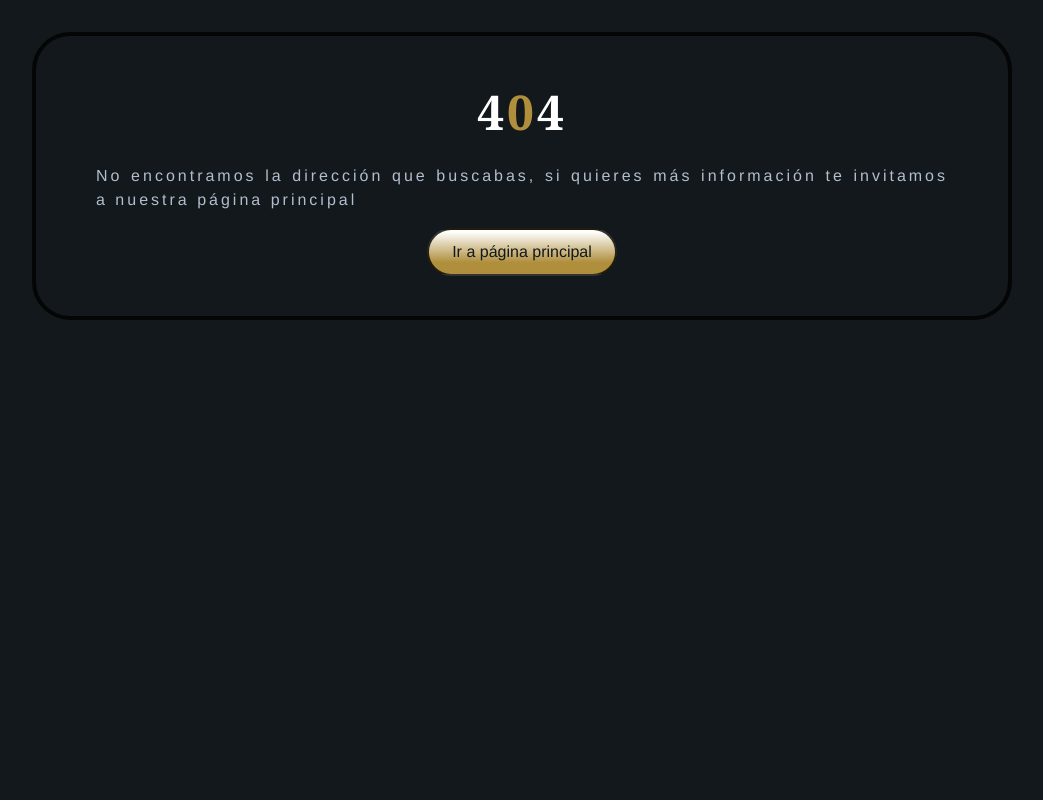
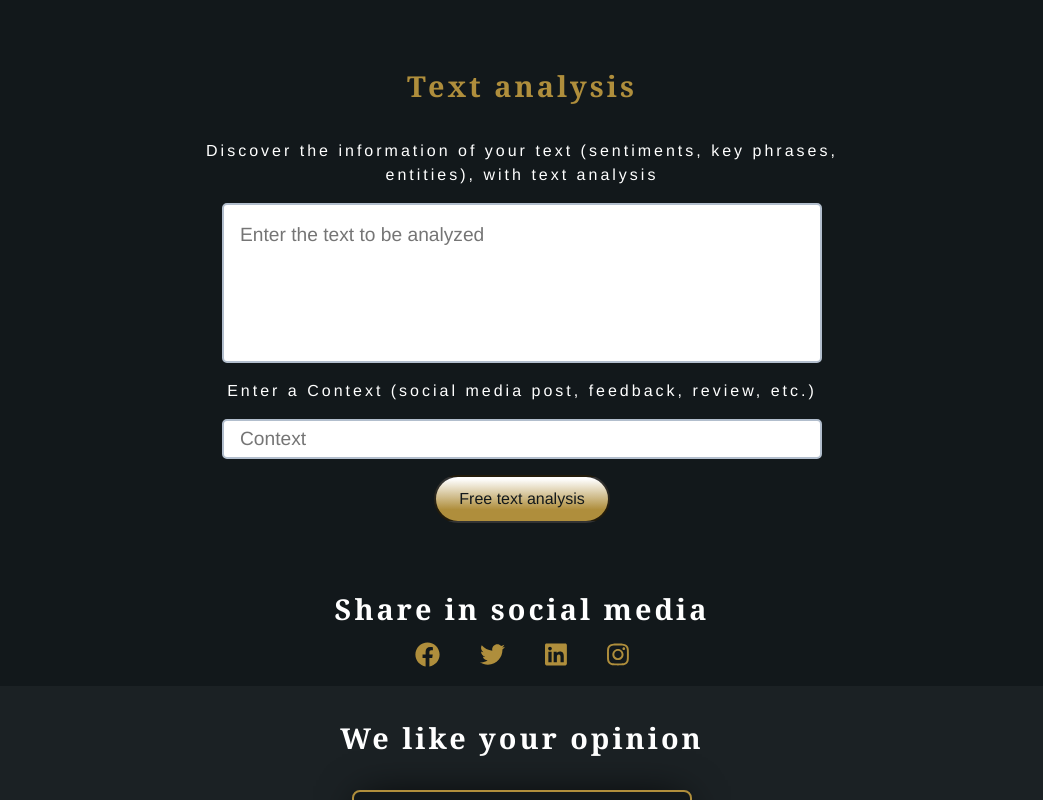
Before and after one commit to MEGAFRAN/clubtal, a Next.js app: page /text-analysis in a window 1280 px wide. Before the commit this address had no page. Shown: the top 800 px of the page, without its empty margins (118-1161 px from the left). Built offline with nearby package versions, Linux system fonts and the light colour scheme.

Commit message:
feature/wa-47: changed sentiment-analysis page to text-analysis page

```diff
--- /dev/null
+++ b/app/components/sections/above_fold/header/TextAnalysisHeader.tsx
@@ -0,0 +1,29 @@
+import { useContext } from "react"
+import {
+  HeaderProps,
+  LanguageContextValue,
+} from "../../../../constants/types/components_props/types"
+import styles from "../../../../styles/sections/text-analysis-header.module.scss"
+import TextAnalysis from "../../../text_analysis/TextAnalysis"
+import languageContext from "../../../../contexts/languageContext/languageContext"
+
+const TextAnalysisHeader = ({ title, text, buttonText }: HeaderProps) => {
+  const { userLanguage } = useContext(languageContext) as LanguageContextValue
+
+  return (
+    <header className={styles.container}>
+      <h1>{title[2]}</h1>
+      <TextAnalysis
+        textCta={title[0]}
+        inputCta={title[1]}
+        buttonText={buttonText[0]}
+        textAreaPlaceholder={text[0]}
+        inputPlaceholder={text[1]}
+        requiredValueMessage={text[2]}
+        loadingText={text[4]}
+        userLanguage={userLanguage}
+      />
+    </header>
+  )
+}
+export default TextAnalysisHeader
--- a/app/components/text_analysis/TextAnalysis.tsx
+++ b/app/components/text_analysis/TextAnalysis.tsx
@@ -1,7 +1,12 @@
 import { useState } from "react"
-import getSentimentAnalysis from "../../services/text_analysis/get-sentiment-analysis"
+import getTextAnalysis from "../../services/text_analysis/get-text-analysis"
 import styles from "../../styles/components/text-analysis.module.scss"
-import { TextAnalysisProps } from "../../constants/types/components_props/types"
+import {
+  EntityRecognitionState,
+  KeyPhrasesState,
+  SentimentAnalysisState,
+  TextAnalysisProps,
+} from "../../constants/types/components_props/types"
 import {
   handleInput,
   handleValidation,
@@ -17,10 +22,13 @@ const TextAnalysis = ({
   buttonText,
   requiredValueMessage,
   loadingText,
+  userLanguage,
 }: TextAnalysisProps) => {
   const [userMessageContext, setUserMessageContext] = useState("")
   const [userMessage, setUserMessage] = useState("")
-  const [textAnalysisResponse, setTextAnalysisResponse] = useState("")
+  const [sentimentAnalysis, setSentimentAnalysis] = useState<SentimentAnalysisState[]>([])
+  const [keyPhrases, setKeyPhrases] = useState<KeyPhrasesState[]>([])
+  const [entityRecognition, setEntityRecognition] = useState<EntityRecognitionState[]>([])
   const [isLoading, setIsLoading] = useState(false)
 
   async function handleSubmit(event: React.FormEvent<HTMLFormElement>) {
@@ -29,9 +37,11 @@ const TextAnalysis = ({
     try {
       gtmEvents.sendMessageTextAnalysis({ userMessage, userMessageContext })
       setIsLoading(true)
-      const response = await getSentimentAnalysis(userMessage, userMessageContext)
+      const response = await getTextAnalysis(userMessage, userMessageContext)
       const data = await response.json()
-      setTextAnalysisResponse(data.content)
+      setSentimentAnalysis(data?.sentimentAnalysis)
+      setKeyPhrases(data?.keyPhrases)
+      setEntityRecognition(data?.entityRecognition)
       setIsLoading(false)
     } catch (error) {
       console.error(error)
@@ -75,11 +85,57 @@ const TextAnalysis = ({
           isLoading={isLoading}
           buttonText={buttonText}
           loadingText={loadingText}
-          maxProgress={160}
+          maxProgress={50}
         />
-        {!isLoading && textAnalysisResponse && (
-          <p className={styles.analysis_result}>{textAnalysisResponse}</p>
-        )}
+        {!isLoading &&
+        sentimentAnalysis?.length &&
+        keyPhrases?.length &&
+        entityRecognition?.length ? (
+          <div className={styles.results_container}>
+            <span>{userLanguage === "español" ? "INFORMACION DEL TEXTO" : "TEXT INFO"}</span>
+            <div className={styles.sentiment_analysis}>
+              <span>
+                {userLanguage === "español"
+                  ? "Sentimiento predominante: "
+                  : "Prevailing sentiment: "}
+                {sentimentAnalysis[0].sentiment}
+              </span>
+              <span>
+                {userLanguage === "español" ? "Porcentaje positivo: " : "Positive percentage: "}
+                {sentimentAnalysis[0].confidenceScores.positive * 100}%
+              </span>
+              <span>
+                {userLanguage === "español" ? "Porcentaje neutral: " : "Neutral percentage: "}
+                {sentimentAnalysis[0].confidenceScores.neutral * 100}%
+              </span>
+              <span>
+                {userLanguage === "español" ? "Porcentaje negativo: " : "Negative percentage: "}
+                {sentimentAnalysis[0].confidenceScores.negative * 100}%
+              </span>
+            </div>
+            <div className={styles.key_phrases}>
+              <span>{userLanguage === "español" ? "Frases claves " : "Key phrases "}</span>
+              <ol>
+                {keyPhrases[0].keyPhrases.map((item, index) => (
+                  <li key={index}>{item}</li>
+                ))}
+              </ol>
+            </div>
+            <div className={styles.entity_recognition}>
+              <span>{userLanguage === "español" ? "Entidades " : "Entities "}</span>
+              <ol>
+                {entityRecognition[0].entities.map((entity, index) => (
+                  <li key={index}>
+                    {userLanguage === "español" ? "Texto: " : "Text: "}
+                    {entity.text} <br />
+                    {userLanguage === "español" ? "Categoría: " : "Category: "}
+                    {entity.category}
+                  </li>
+                ))}
+              </ol>
+            </div>
+          </div>
+        ) : null}
       </form>
     </div>
   )
--- a/app/constants/seo/sentimentAnalysisHead.tsx
+++ b/app/constants/seo/textAnalysisHead.tsx
@@ -1,5 +1,5 @@
-const title = "Clubtal Sentiment Analysis App | AI-Powered Solution for Business Insights"
-const description = `Discover Clubtal's AI-powered sentiment analysis app, designed to provide
+const title = "Clubtal Text Analysis App | AI-Powered Solution for Business Insights"
+const description = `Discover Clubtal's AI-powered text analysis app, designed to provide
   businesses with actionable insights on customer emotions and opinions. Automate processes,
   reduce costs, and make data-driven decisions with our cutting-edge technology. Try it now!`
 const url = "https://clubtal.com/"
@@ -7,7 +7,7 @@ const name = "Clubtal"
 const favicon = "/favicon.ico"
 const themeColor = "#212121"
 
-const SENTIMENT_ANALYSIS_HEAD = (
+const TEXT_ANALYSIS_HEAD = (
   <>
     <meta name="viewport" content="width=device-width, initial-scale=1.0" />
     <meta name="viewport" content="height=device-height, initial-scale=1.0" />
@@ -30,4 +30,4 @@ const SENTIMENT_ANALYSIS_HEAD = (
     <meta name="theme-color" content={themeColor} />
   </>
 )
-export default SENTIMENT_ANALYSIS_HEAD
+export default TEXT_ANALYSIS_HEAD
--- a/app/services/api/variables.ts
+++ b/app/services/api/variables.ts
@@ -5,8 +5,8 @@ const EMAIL_SERVICE_RECRUIT_ENDPOINT = "/api/EmailServiceRecruit1"
 const COMUNICATE_CHAT_BOT_ENDPOINT = "/api/comunicate-chat-bot"
 const CREATE_MAGIC_LINK_ENDPOINT = "/api/create-magic-link"
 const CERTIFY_MAGIC_LINK_ENDPOINT = "/api/certify-magic-link"
-const GET_SENTIMENT_ANALYSIS_ENDPOINT = "/api/get-sentiment-analysis"
 const SEND_FEEDBACK_EMAIL_ENDPOINT = "/api/send-feedback-email"
+const GET_TEXT_ANALYSIS_ENDPOINT = "/api/get-text-analysis"
 
 
 export const EMAIL_SERVICE_GENERAL = `${AZURE_SERVERLESS_API}${EMAIL_SERVICE_GENERAL_ENDPOINT}`
@@ -14,5 +14,5 @@ export const EMAIL_SERVICE_RECRUIT = `${AZURE_SERVERLESS_API}${EMAIL_SERVICE_REC
 export const COMUNICATE_CHAT_BOT = `${CLUBTAL_SERVICES_API}${COMUNICATE_CHAT_BOT_ENDPOINT}`
 export const CREATE_MAGIC_LINK = `${CLUBTAL_SERVICES_API}${CREATE_MAGIC_LINK_ENDPOINT}`
 export const CERTIFY_MAGIC_LINK = `${CLUBTAL_SERVICES_API}${CERTIFY_MAGIC_LINK_ENDPOINT}`
-export const GET_SENTIMENT_ANALYSIS = `${CLUBTAL_SERVICES_API}${GET_SENTIMENT_ANALYSIS_ENDPOINT}`
+export const GET_TEXT_ANALYSIS = `${CLUBTAL_SERVICES_API}${GET_TEXT_ANALYSIS_ENDPOINT}`
 export const SEND_FEEDBACK_EMAIL = `${AZURE_SERVERLESS_API}${SEND_FEEDBACK_EMAIL_ENDPOINT}`
--- a/app/services/pages/sentiment-analysis.ts
+++ b/app/services/pages/text-analysis.ts
@@ -2,9 +2,9 @@ const SENTIMENT_ANALYSIS_TEXT = {
 
   spanish: {
 
-    ctaText: ["Descubre las emociones de tu texto con análisis de opiniones.",
+    ctaText: ["Descubre la informacion de tu texto (sentimientos, frases clave, entidades) con análisis de texto.",
     "Ingresa un contexto (publicación en redes sociales, retroalimentación, reseña, etc).",
-    "Análisis de opiniones."
+    "Análisis de texto."
     ],
 
     placeholdersTexts: ["Escribe el texto que deseas analizar.",
@@ -71,8 +71,8 @@ const SENTIMENT_ANALYSIS_TEXT = {
 
   english: {
 
-    ctaText: ["Discover the feelings of your text, with sentiment analysis",
-    "Enter a Context (social media post, feedback, review, etc.)", "Sentiment analysis"
+    ctaText: ["Discover the information of your text (sentiments, key phrases, entities), with text analysis",
+    "Enter a Context (social media post, feedback, review, etc.)", "Text analysis"
     ],
 
     placeholdersTexts: ["Enter the text to be analyzed",
--- a/app/services/text_analysis/get-sentiment-analysis.ts
+++ b/app/services/text_analysis/get-text-analysis.ts
@@ -1,8 +1,8 @@
-import { GET_SENTIMENT_ANALYSIS } from "../api/variables"
+import { GET_TEXT_ANALYSIS } from "../api/variables"
 import { handleError, handleResponse } from "../utils/reponse/response"
 
-async function getSentimentAnalysis(text: string, context: string): Promise<Response> {
-  return fetch(GET_SENTIMENT_ANALYSIS, {
+async function getTextAnalysis(text: string, context: string): Promise<Response> {
+  return fetch(GET_TEXT_ANALYSIS, {
     method: "POST",
     headers: {
       "Content-Type": "application/json",
@@ -13,4 +13,4 @@ async function getSentimentAnalysis(text: string, context: string): Promise<Resp
     .catch(handleError)
 }
 
-export default getSentimentAnalysis
+export default getTextAnalysis
--- a/app/styles/components/text-analysis.module.scss
+++ b/app/styles/components/text-analysis.module.scss
@@ -47,7 +47,7 @@
     }
 
     .analysis_result {
-      background-color: white;
+      background-color: colors.$primary-white;
       color: colors.$primary-black;
       width: 90vw;
       max-width: 600px;
@@ -70,4 +70,18 @@
       max-height: 100px;
     }
 
+    .results_container {
+      display: flex;
+      flex-direction: column;
+      gap: 2rem;
+      padding: 20px;
+      border: 2px solid colors.$primary-gold;
+      text-align: left;
+
+      .sentiment_analysis, .key_phrases, .entity_recognition {
+        display: flex;
+        flex-direction: column;
+      }
+    }
+
   }
--- a/app/styles/sections/sentiment-analysis-header.module.scss
+++ b/app/styles/sections/text-analysis-header.module.scss
@@ -7,7 +7,7 @@
   flex-direction: column;
   justify-content: center;
   margin: auto;
-  height: 100vh;
+  height: auto;
   max-width: 980px;
   padding: clamp(4vh, 9vw, 4rem) clamp(5vw, 10vw, 18vw);
   position: relative;
--- a/pages/sentiment-analysis.tsx
+++ b/pages/text-analysis.tsx
@@ -1,17 +1,17 @@
 import type { NextPage } from "next"
 import Head from "next/head"
 import { useEffect, useState } from "react"
-import SENTIMENT_ANALYSIS_HEAD from "../app/constants/seo/sentimentAnalysisHead"
-import SENTIMENT_ANALYSIS_TEXT from "../app/services/pages/sentiment-analysis"
+import TEXT_ANALYSIS_HEAD from "../app/constants/seo/textAnalysisHead"
+import TEXT_ANALYSIS_TEXT from "../app/services/pages/text-analysis"
 import SectionAnalytics from "../app/components/sections/analytics/SectionAnalytics"
 import languageContext from "../app/contexts/languageContext/languageContext"
-import SentimentAnalysisHeader from "../app/components/sections/above_fold/header/SentimentAnalysisHeader"
+import SentimentAnalysisHeader from "../app/components/sections/above_fold/header/TextAnalysisHeader"
 import SectionFeedback from "../app/components/sections/feedback/SectionFeedback"
 import SectionContentPage from "../app/components/sections/content_page/SectionContentPage"
 import SocialSharing from "../app/components/social_sharing/SocialSharing"
 import getUserLanguage from "../app/services/utils/general/language_validator/languageValidator"
 
-const SentimentAnalysis: NextPage = () => {
+const TextAnalysis: NextPage = () => {
   const [userLanguage, setUserLanguage] = useState<"english" | "español">("english")
 
   useEffect(() => {
@@ -20,14 +20,14 @@ const SentimentAnalysis: NextPage = () => {
 
   const appLanguage =
     userLanguage === "español"
-      ? { ...SENTIMENT_ANALYSIS_TEXT.spanish }
-      : { ...SENTIMENT_ANALYSIS_TEXT.english }
+      ? { ...TEXT_ANALYSIS_TEXT.spanish }
+      : { ...TEXT_ANALYSIS_TEXT.english }
 
   const { ctaText, placeholdersTexts, ctaButtonTexts, feedback, content } = appLanguage
 
   return (
     <languageContext.Provider value={{ userLanguage, setUserLanguage }}>
-      <Head>{SENTIMENT_ANALYSIS_HEAD}</Head>
+      <Head>{TEXT_ANALYSIS_HEAD}</Head>
       <SentimentAnalysisHeader
         title={ctaText}
         text={placeholdersTexts}
@@ -41,4 +41,4 @@ const SentimentAnalysis: NextPage = () => {
   )
 }
 
-export default SentimentAnalysis
+export default TextAnalysis
```
Also changed, not shown: app/components/sections/above_fold/header/SentimentAnalysisHeader.tsx (deleted, +0 -19 lines), app/constants/types/components_props/types.ts (+43 -1 lines), 1 other file (tests, documents, lock files or other folders).
